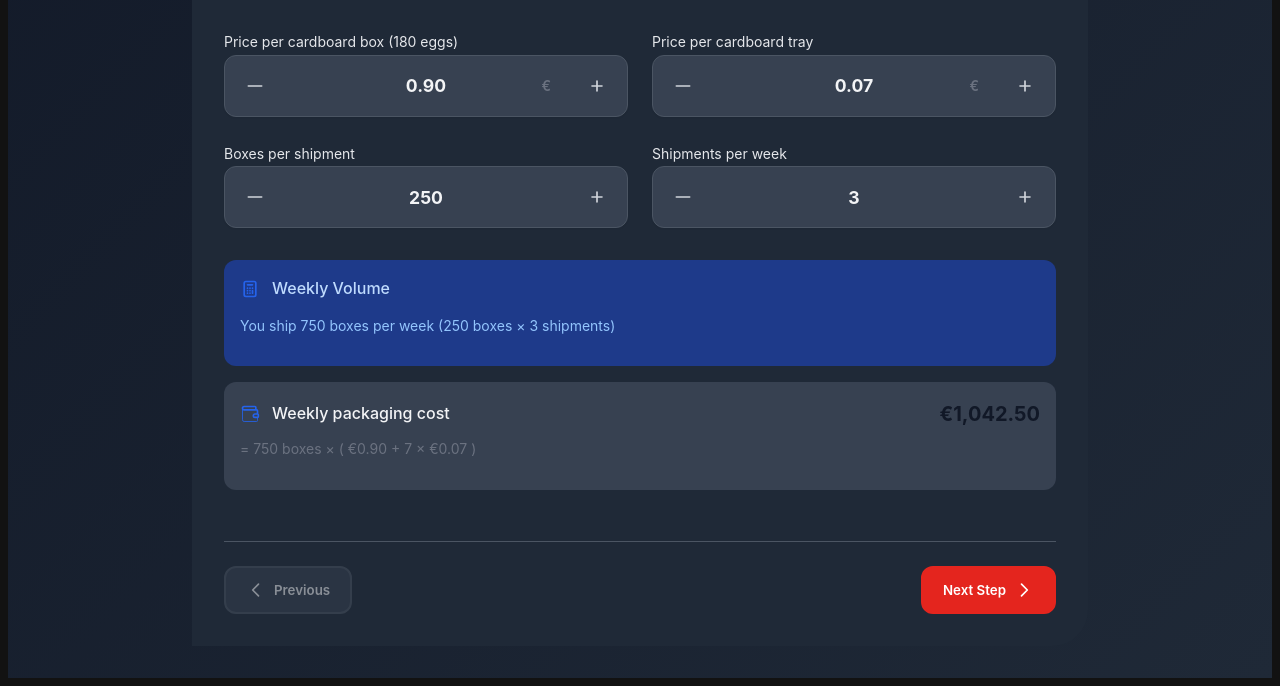
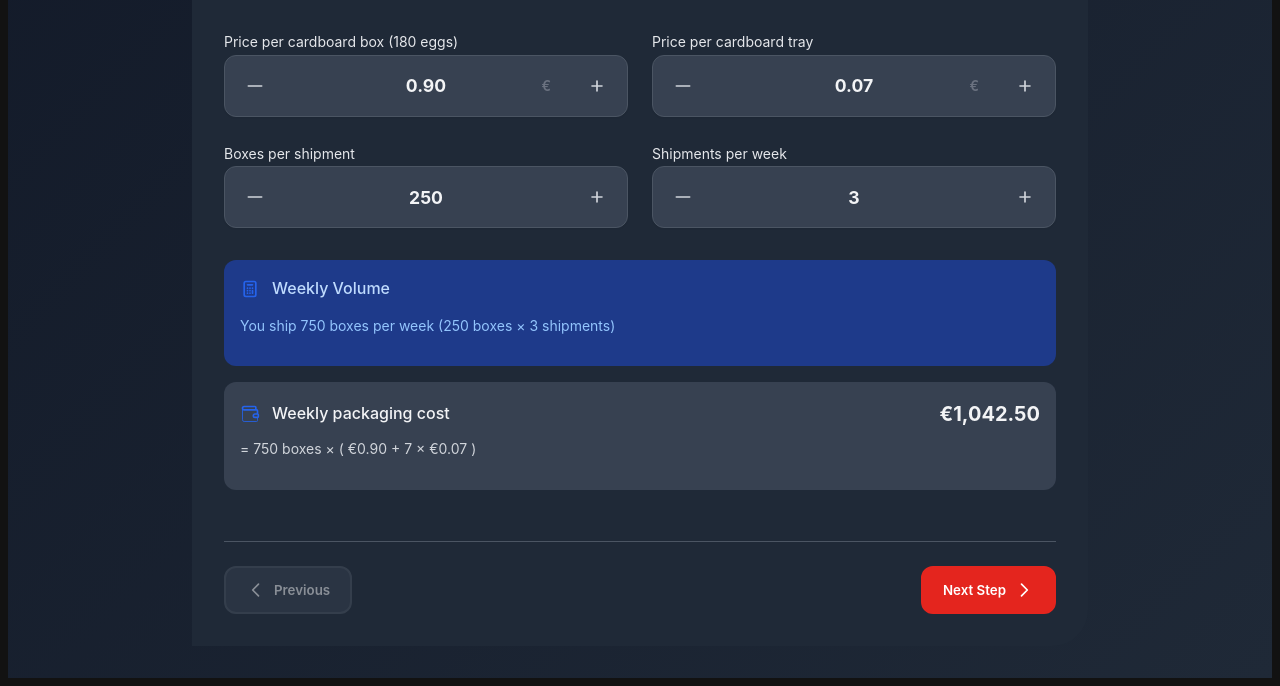
Before and after one commit to lars-daarom/giordano-calculator, a plain HTML site: page index.html in a window 1280 px wide. Shown: the part 498-1184 px from the top of the page. Drawn offline with Linux system fonts and the dark colour scheme.

Commit message:
Fix dark mode colors for weekly packaging cost

```diff
--- a/styles.css
+++ b/styles.css
@@ -397,6 +397,8 @@
     #ecs-calc .info-box.green .font-medium{color:#86efac}
     #ecs-calc .info-box.red{background:#7f1d1d;border-color:#b91c1c}
     #ecs-calc .info-box.yellow{background:#78350f;border-color:#eab308}
+    #ecs-calc .cost-display-amount{color:#f3f4f6}
+    #ecs-calc .cost-breakdown{color:#d1d5db}
     #ecs-calc .cost-card{background:#1f2937;border-color:#374151}
     #ecs-calc .card{background:#1f2937;border-color:#374151}
     #ecs-calc .kpi{background:#1f2937;border-color:#374151}
```
